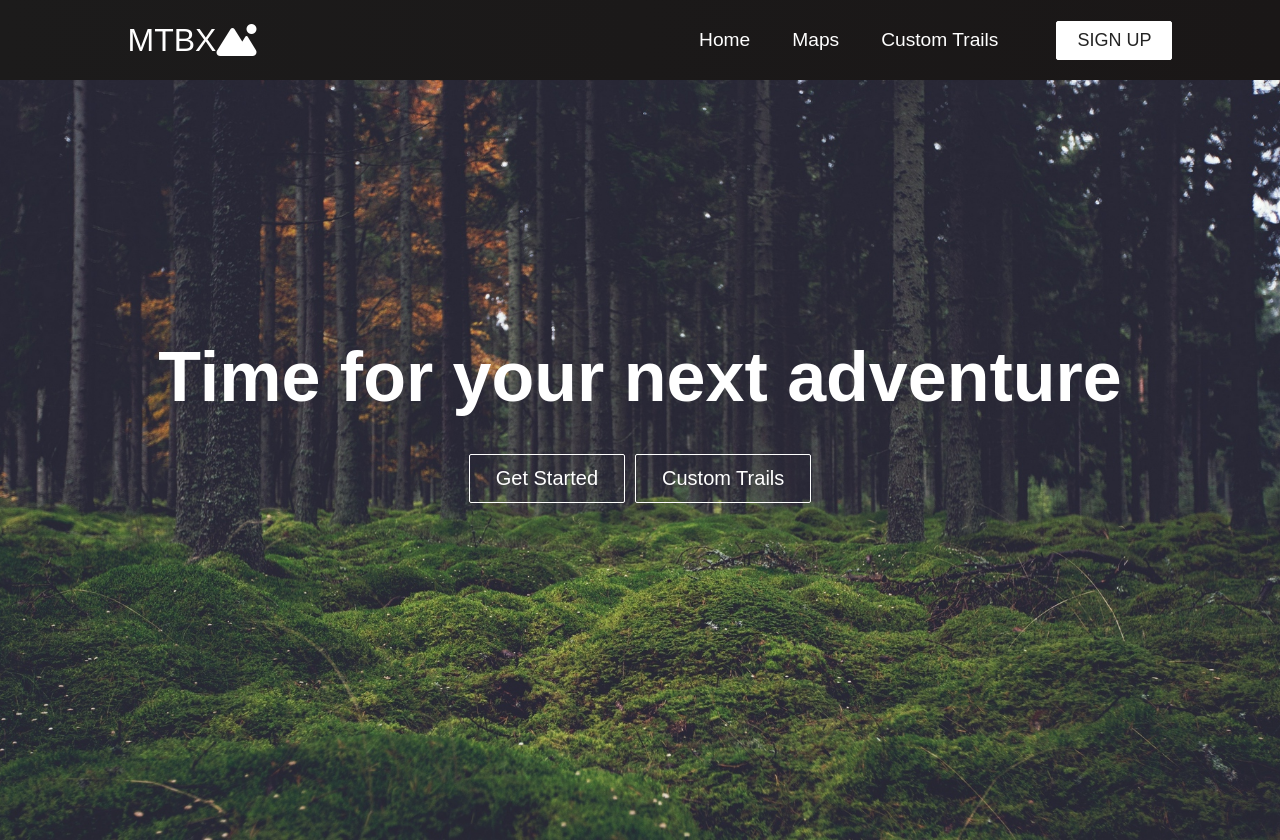
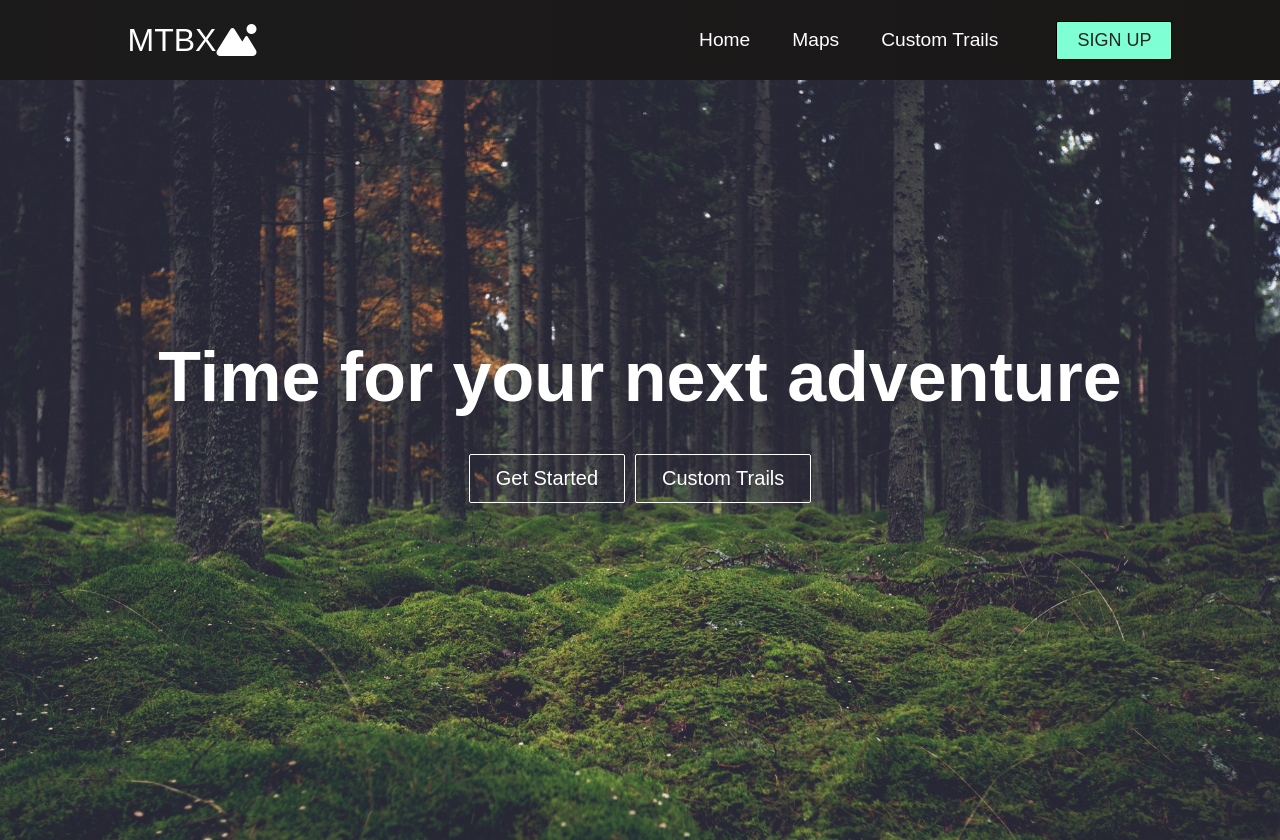
Before and after one commit to nosaile/MTBX, a React (Create React App) app: page / in a window 1280 px wide. In both pictures the pointer is over the button "SIGN UP". Built offline with nearby package versions, Linux system fonts and the light colour scheme.

Commit message:
color changes for hover

```diff
--- a/src/components/Button.css
+++ b/src/components/Button.css
@@ -37,7 +37,8 @@
 .btn--large:hover,
 .btn--medium:hover {
   transition: all 0.3s ease-out;
-  background: #fff;
+  background: aquamarine;
   color: #242424;
+  border-color: black;
   transition: 250ms;
 }
--- a/src/components/Navbar.css
+++ b/src/components/Navbar.css
@@ -27,6 +27,10 @@
   font-size: 2rem;
   display: flex;
   align-items: center;
+}
+
+.navbar-logo:hover{
+  color: aquamarine;
 }
 
 .fa-typo3 {
@@ -59,7 +63,8 @@
 }
 
 .nav-links:hover {
-  border-bottom: 4px solid white;
+  color: aquamarine;
+  border-bottom: 4px solid aquamarine;
   transition: all 0.2s ease-out;
 }
 
```
